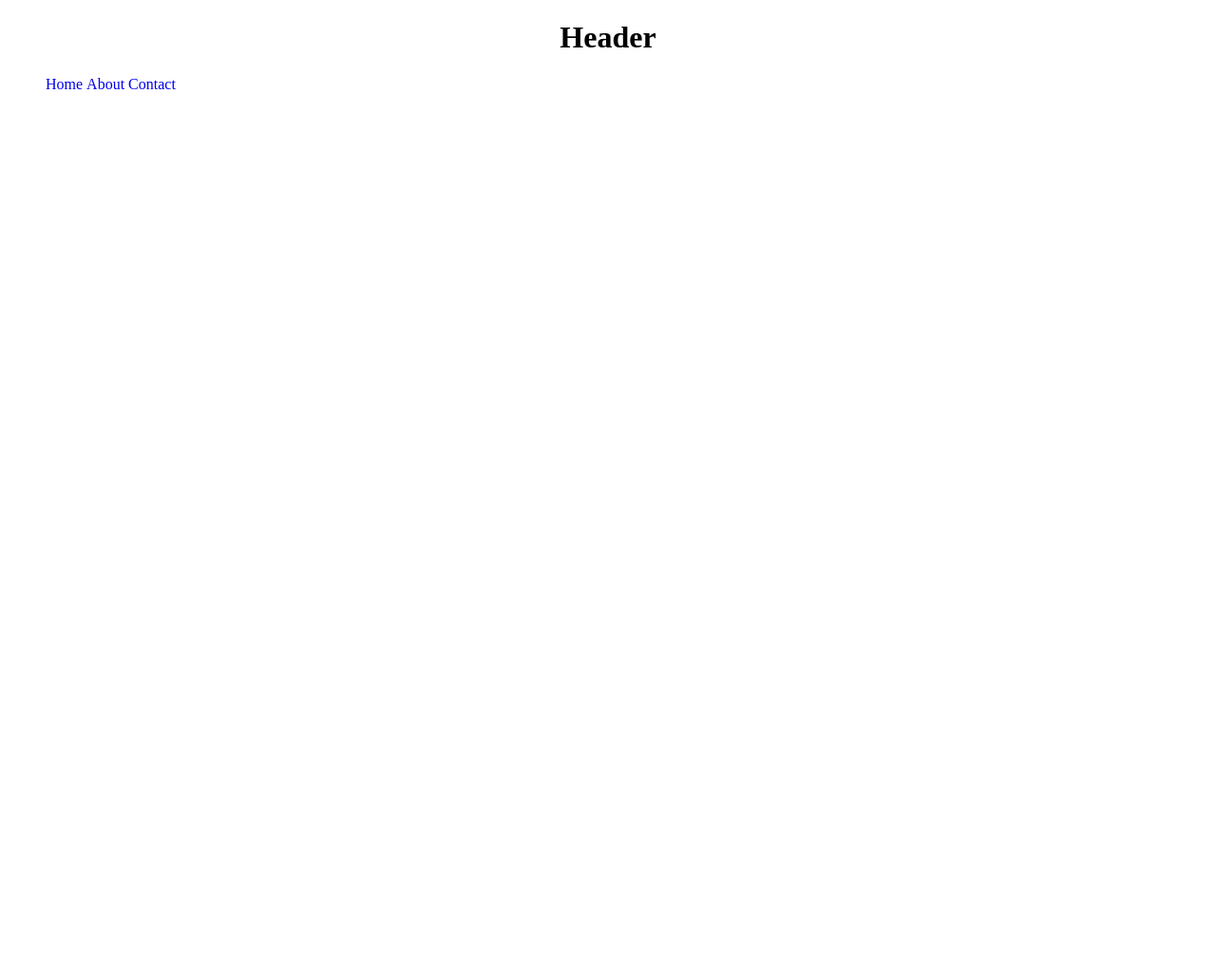
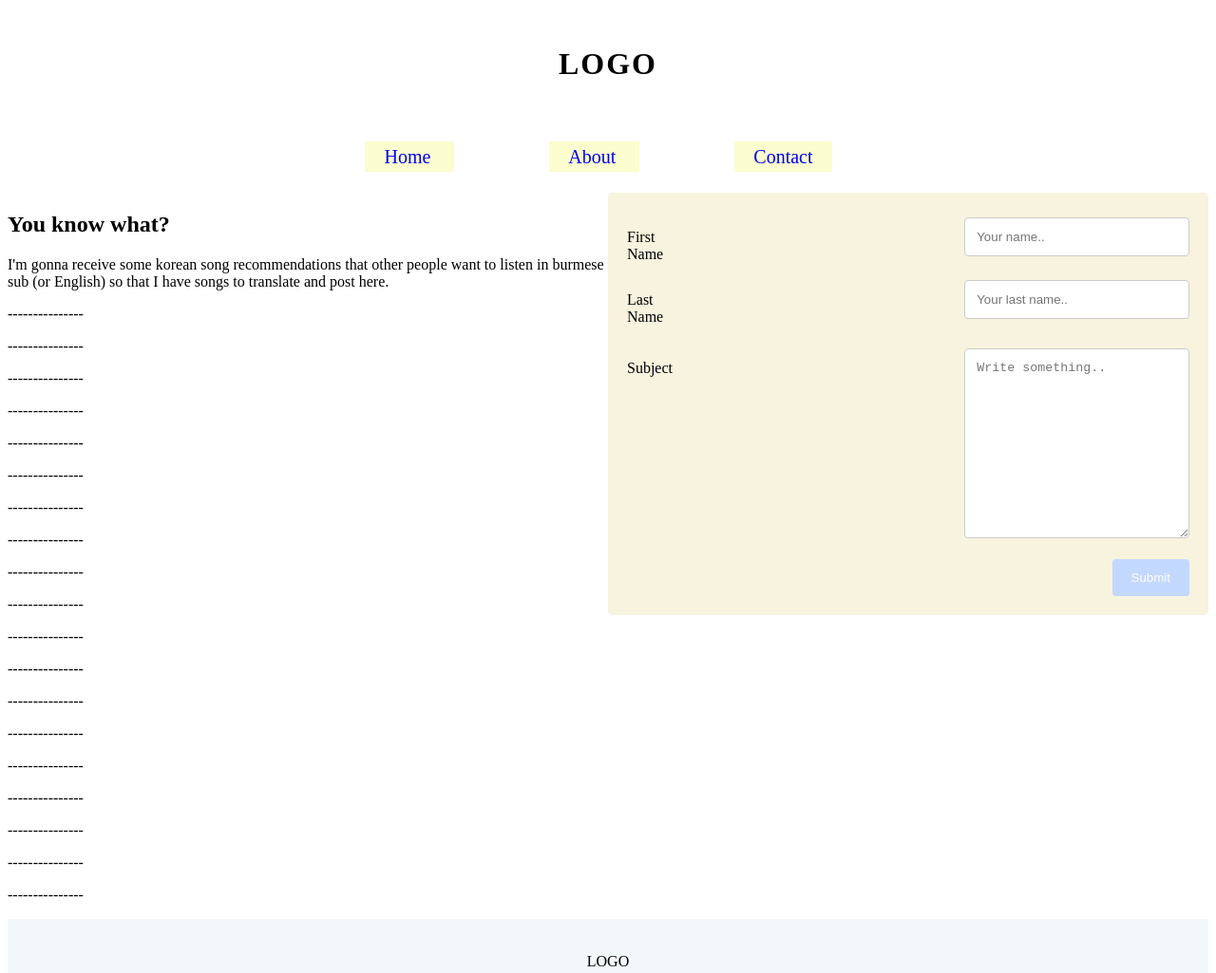
Before and after one commit to Thoon2000/Final-Project, a plain HTML site: page contact.html in a window 1280 px wide. Shown: the top 1025 px of the page at 95% size. Before the commit the page ends 800 px from the top, so only its background shows below. Drawn offline with Linux system fonts and the light colour scheme.

Commit message:
added some new things in index & style

```diff
--- a/contact.html
+++ b/contact.html
@@ -9,20 +9,81 @@
 <body>
 
 <Header>
- <h1> Header </h1>
+ <h1> LOGO </h1>
 
 </Header>
 <nav>
  <ul>
- <li> <a href="http://127.0.0.1:5502/home.html"> Home </a> </li>
- <li> <a href="http://127.0.0.1:5502/about.html"> About </a> </li>
- <li> <a href="http://127.0.0.1:5502/contact.html"> Contact </a> </li>
+    <li> <a href="./index.html"> Home </a> </li>
+    <li> <a href="./about.html"> About </a> </li>
+    <li> <a href="./contact.html"> Contact </a> </li>
  </ul>
+</nav>
+  <div class="container">
+    <form action="/action_page.php">
+    <div class="row">
+      <div class="col-25">
+        <label for="fname">First Name</label>
+      </div>
+      <div class="col-75">
+        <input type="text" id="fname" name="firstname" placeholder="Your name..">
+      </div>
+    </div>
+    <div class="row">
+      <div class="col-25">
+        <label for="lname">Last Name</label>
+      </div>
+      <div class="col-75">
+        <input type="text" id="lname" name="lastname" placeholder="Your last name..">
+      </div>
+    </div>
+    <div class="row">
+      <div class="col-25">
+      </div>
+      <div class="col-75">
+      </div>
+    </div>
+    <div class="row">
+      <div class="col-25">
+        <label for="subject">Subject</label>
+      </div>
+      <div class="col-75">
+        <textarea id="subject" name="subject" placeholder="Write something.." style="height:200px"></textarea>
+      </div>
+    </div>
+    <br>
+    <div class="row">
+      <input type="submit" value="Submit">
+    </div>
+    </form>
+  </div>
 
-</nav>
+ <h2> You know what? </h2>
+ <p> I'm gonna receive some korean song recommendations that other people want to listen in burmese sub (or English) so that I have songs to translate and post here. </p>
+ <p> --------------- </p>
+ <p> --------------- </p>
+ <p> --------------- </p>
+ <p> --------------- </p>
+ <p> --------------- </p>
+ <p> --------------- </p>
+ <p> --------------- </p>
+ <p> --------------- </p>
+ <p> --------------- </p>
+ <p> --------------- </p>
+ <p> --------------- </p>
+ <p> --------------- </p>
+ <p> --------------- </p>
+ <p> --------------- </p>
+ <p> --------------- </p>
+ <p> --------------- </p>
+ <p> --------------- </p>
+ <p> --------------- </p>
+ <p> --------------- </p>
+
+
 
 </body>
 <footer>
-
+    <p> LOGO </p>
 </footer>
 </html>
--- a/home.css
+++ b/home.css
@@ -1,14 +1,32 @@
 header{
+padding: 20px;
+letter-spacing: 2px;
+text-align: center;
 
+}
+Nav{
+padding: 10px 10px 10px 50px;
 
 }
 ul{
-
+text-align: center;
 
 }
 li{
 display: inline;
+font-size: 20px;
+margin-right: 100px;
+background-color: #fbfdce;
+padding: 5px 20px 5px 20px;
 
+}
+img{
+display: block;
+margin-left: auto;
+margin-right: auto;
+margin-top: 30px;
+margin-bottom: 50px;
+border-radius: 8px;
 
 }
 h1{
@@ -20,3 +38,77 @@ a:link{
 text-decoration: none;
 
 }
+a.hover{
+background-color: aquamarine;
+
+
+}
+iframe{
+
+
+}
+footer {
+
+    background-color: rgb(242, 247, 250);
+    height: 100px;
+    width: 100%;
+    text-align: center;
+    padding: 20px;
+}
+* {
+    box-sizing: border-box;
+  }
+
+  input[type=text], select, textarea {
+    width: 100%;
+    padding: 12px;
+    border: 1px solid #ccc;
+    border-radius: 4px;
+    resize: vertical;
+  }
+
+  label {
+    padding: 12px 12px 12px 0;
+    display: inline-block;
+  }
+
+  input[type=submit] {
+    background-color: #c3d8fe;
+    color: white;
+    padding: 12px 20px;
+    border: none;
+    border-radius: 4px;
+    cursor: pointer;
+    float: right;
+  }
+
+  input[type=submit]:hover {
+    background-color: #95d2f8;
+  }
+
+  .container {
+    border-radius: 5px;
+    background-color: #f7f3de;
+    padding: 20px;
+    width: 50%;
+    float: right;
+  }
+
+  .col-25 {
+    float: left;
+    width: 10%;
+    margin-top: 6px;
+  }
+
+  .col-75 {
+    float: right;
+    width: 40%;
+    margin-top: 6px;
+  }
+
+  /* Clear floats after the columns */
+  .row::after {
+    content: "";
+    display: table;
+    clear: both;
+  }
```
Also changed, not shown: about.html (+4 -4 lines), home.html (deleted, +0 -28 lines), index.html (added, +41 -0 lines), pexels-miguel-á-padriñán-19670.jpg (added).
